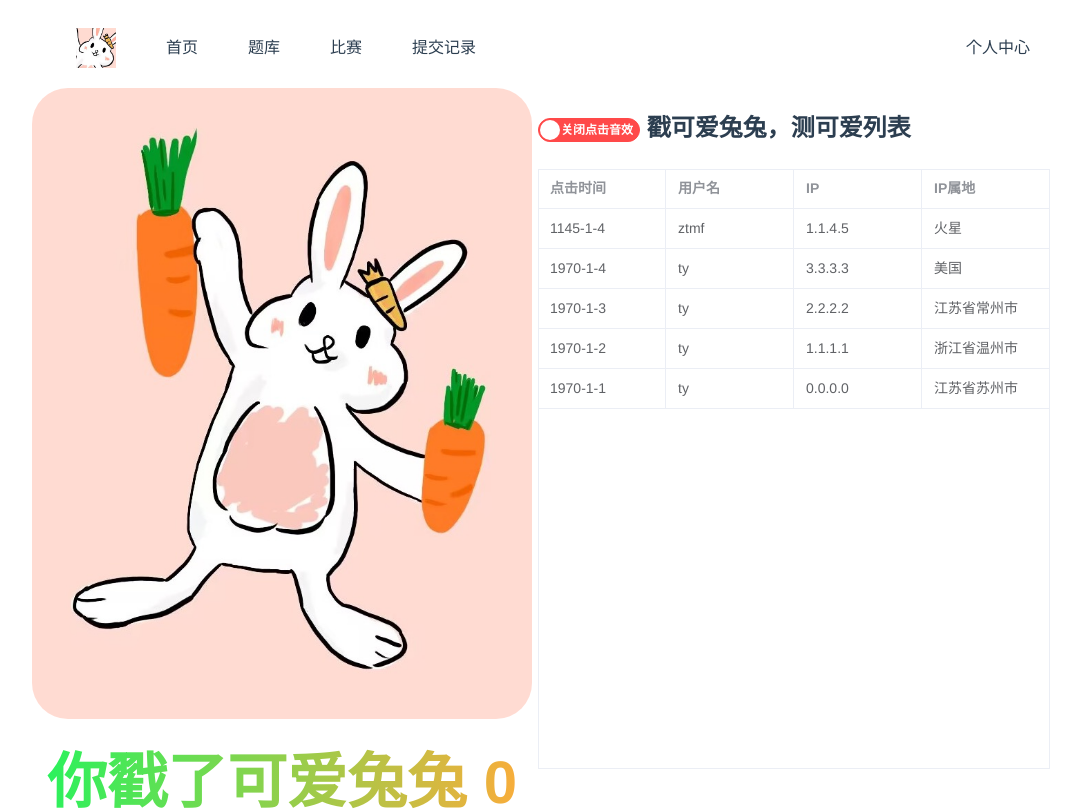
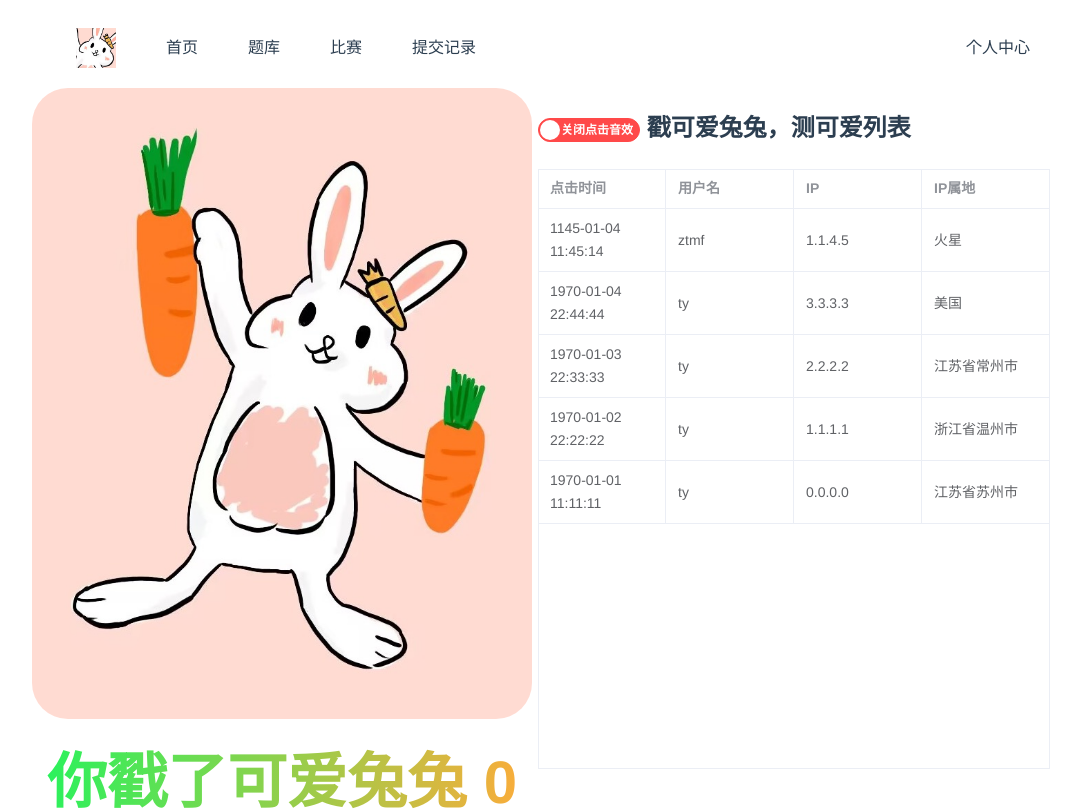
Before and after one commit to Baymin-ty/nywOJ, a Vue app in the folder web/: page / in a window 1280 px wide. Shown: the top 810 px of the page, without its empty margins (102-1183 px from the left). Built offline with nearby package versions, Linux system fonts and the light colour scheme.

Commit message:
Format date

```diff
--- a/web/src/components/cuteRabbit.vue
+++ b/web/src/components/cuteRabbit.vue
@@ -34,6 +34,10 @@
 </template>
 
 <script>
+const dateFormat = (x) => {
+  x = x.toString();
+  return x.length > 1 ? x : '0' + x;
+}
 export default {
   name: 'cuteRabbit',
   data() {
@@ -43,32 +47,31 @@ export default {
       flag: 1,
       exSound: 0,
       tableData: [{
-        date: '1145-1-4',
+        date: '1145-01-04 11:45:14',
         name: 'ztmf',
         ip: '1.1.4.5',
         loc: '火星',
       }, {
-        date: '1970-1-4',
+        date: '1970-01-04 22:44:44',
         name: 'ty',
         ip: '3.3.3.3',
         loc: '美国',
       }, {
-        date: '1970-1-3',
+        date: '1970-01-03 22:33:33',
         name: 'ty',
         ip: '2.2.2.2',
         loc: '江苏省常州市',
       }, {
-        date: '1970-1-2',
+        date: '1970-01-02 22:22:22',
         name: 'ty',
         ip: '1.1.1.1',
         loc: '浙江省温州市',
-      },
-        {
-          date: '1970-1-1',
-          name: 'ty',
-          ip: '0.0.0.0',
-          loc: '江苏省苏州市',
-        },],
+      }, {
+        date: '1970-01-01 11:11:11',
+        name: 'ty',
+        ip: '0.0.0.0',
+        loc: '江苏省苏州市',
+      },],
     }
   },
   methods: {
@@ -104,8 +107,8 @@ export default {
         if (ipInfo.province === ipInfo.city)
           ipInfo.province = "";
         const now = new Date();
-        const curDate = now.getFullYear() + '-' + (now.getMonth() + 1) + '-' + now.getDate()
-            + ' ' + now.getHours() + ':' + now.getMinutes() + ':' + now.getSeconds();
+        const curDate = now.getFullYear() + '-' + dateFormat(now.getMonth() + 1) + '-' + dateFormat(now.getDate())
+            + ' ' + dateFormat(now.getHours()) + ':' + dateFormat(now.getMinutes()) + ':' + dateFormat(now.getSeconds());
         this.tableData.unshift({
           date: curDate, name: "guest", ip: ipInfo.ip,
           loc: ipInfo.country + ipInfo.province + ipInfo.city
```
